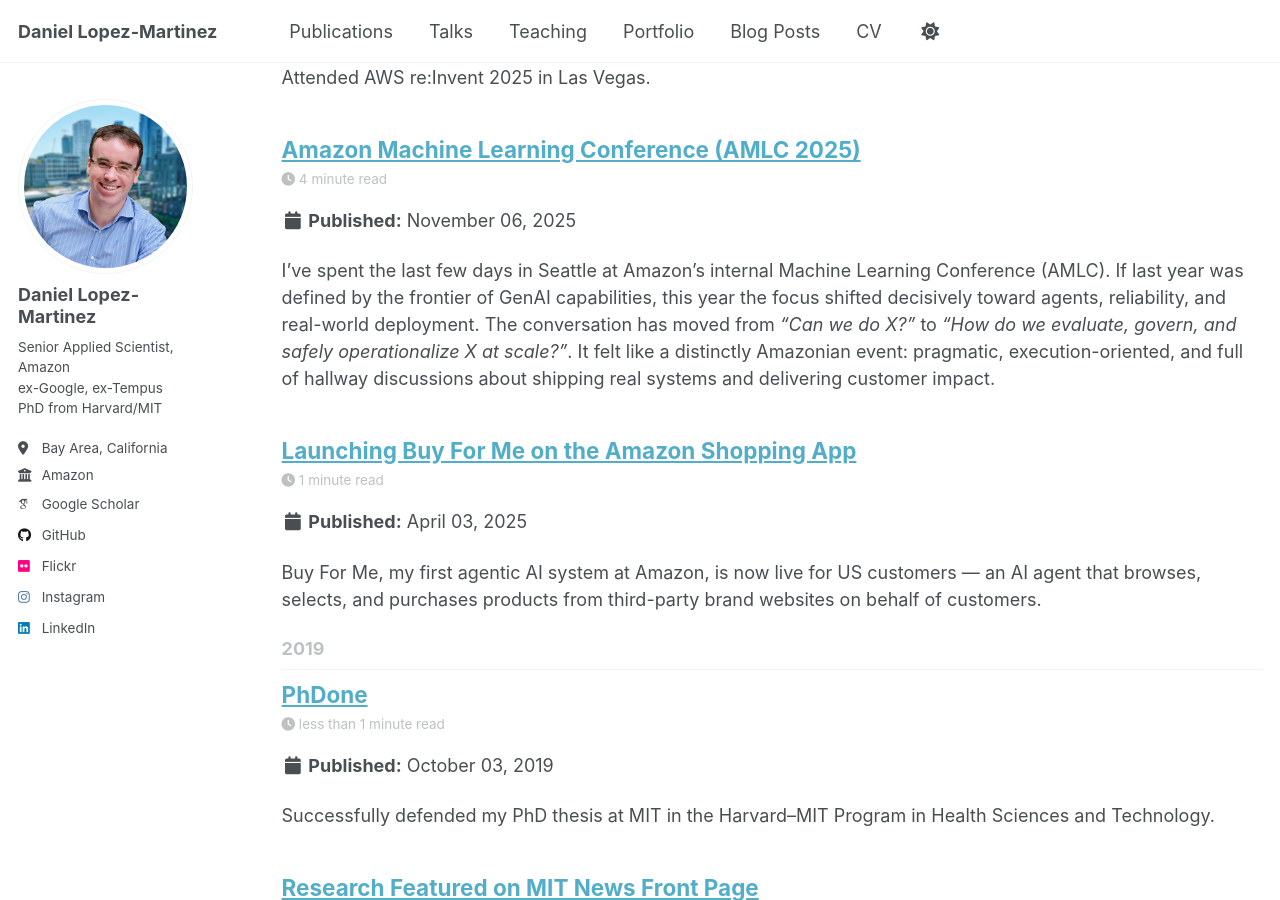
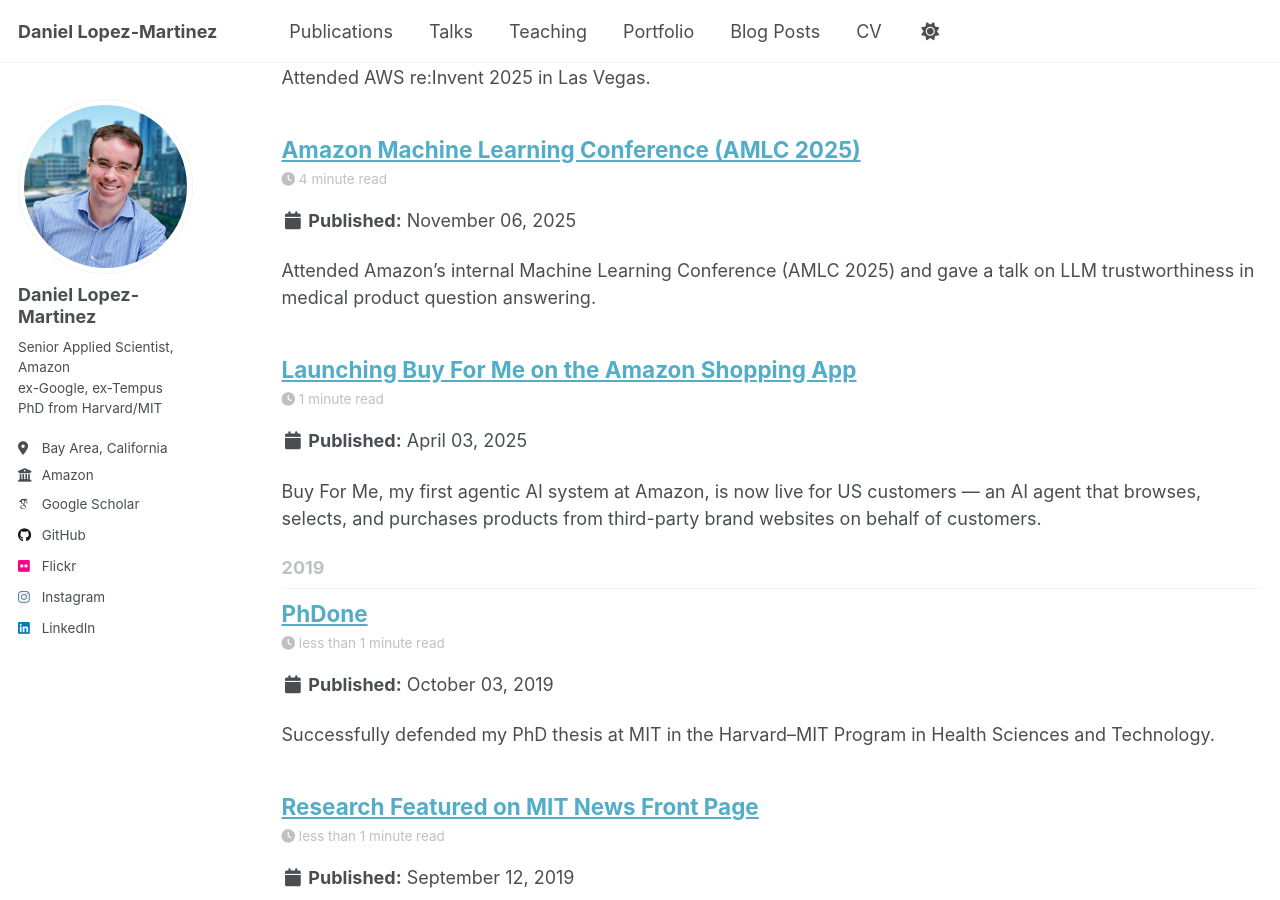
Before and after one commit to daniel-lopezmartinez/daniel-lopezmartinez.github.io, a Jekyll site: the page built from _pages/year-archive.html, in a window 1280 px wide and 900 px high, scrolled down 1198 px. Built offline with Jekyll 4.4.1, drawn with Linux system fonts in a browser that asks for light colours; some web fonts are replaced; a script that is not in the unit is left out.

Commit message:
added description

```diff
--- a/_posts/2025-11-06-amlc-2025.md
+++ b/_posts/2025-11-06-amlc-2025.md
@@ -2,6 +2,7 @@
 title: 'Amazon Machine Learning Conference (AMLC 2025)'
 date: 2025-11-06
 permalink: /posts/2025/11/amlc-2025
+description: "Attended Amazon's internal Machine Learning Conference (AMLC 2025) and gave a talk on LLM trustworthiness in medical product question answering."
 tags:
   - amazon
   - machine-learning
```
